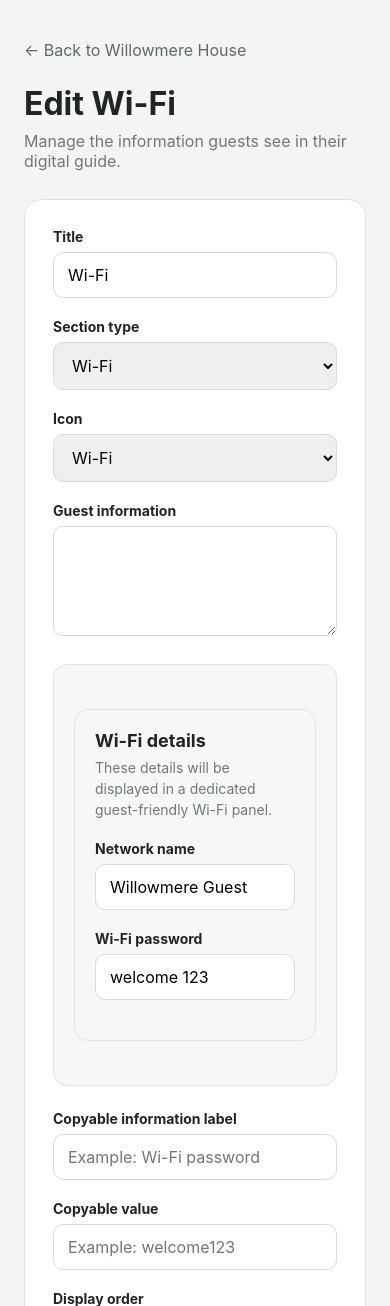
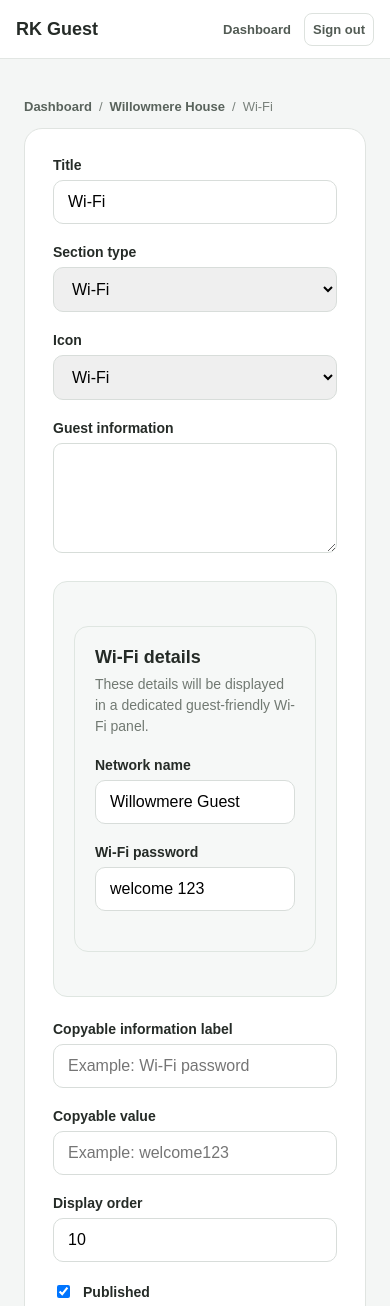
Before and after one commit to Ryan-Kilgariff/rk-guest, a Django app: a page that uses rk-guest/dashboard/templates/dashboard/section_form.html in a window 390 px wide. Shown: the top 1306 px of the page. Run offline with Django 5.2, Linux system fonts and the light colour scheme; a user stored in the database is signed in; data comes from the database, SQL or seed files in the repository; both versions use the stored data as it was after the commit.

Commit message:
Refactor dashboard layout and improve management navigation

```diff
--- /dev/null
+++ b/rk-guest/dashboard/templates/dashboard/base.html
@@ -0,0 +1,131 @@
+<!DOCTYPE html>
+<html lang="en">
+<head>
+    <meta charset="UTF-8">
+    <meta
+        name="viewport"
+        content="width=device-width, initial-scale=1.0"
+    >
+    <title>
+        {% block title %}
+            RK Guest
+        {% endblock %}
+    </title>
+    <style>
+        * {
+            box-sizing: border-box;
+        }
+        body {
+            margin: 0;
+            background: #f4f6f5;
+            color: #252b27;
+            font-family:
+                Arial,
+                Helvetica,
+                sans-serif;
+        }
+        .dashboard-header {
+            background: #ffffff;
+            border-bottom: 1px solid #e2e6e3;
+        }
+        .dashboard-header-inner {
+            width: min(1180px, calc(100% - 32px));
+            min-height: 64px;
+            margin: 0 auto;
+            display: flex;
+            align-items: center;
+            justify-content: space-between;
+            gap: 20px;
+        }
+        .dashboard-brand {
+            color: #252b27;
+            text-decoration: none;
+            font-size: 18px;
+            font-weight: 800;
+        }
+        .dashboard-nav {
+            display: flex;
+            align-items: center;
+            gap: 14px;
+        }
+        .dashboard-nav form {
+            margin: 0;
+        }
+        .dashboard-nav-link,
+        .dashboard-logout {
+            padding: 9px 12px;
+            border-radius: 8px;
+            font-size: 13px;
+            font-weight: 700;
+        }
+        .dashboard-nav-link {
+            color: #525b54;
+            text-decoration: none;
+        }
+        .dashboard-nav-link:hover {
+            background: #f2f5f3;
+        }
+        .dashboard-logout {
+            border: 1px solid #dde2de;
+            background: #ffffff;
+            color: #525b54;
+            cursor: pointer;
+        }
+        .dashboard-logout:hover {
+            background: #f2f5f3;
+        }
+        @media (max-width: 520px) {
+            .dashboard-header-inner {
+                min-height: 58px;
+            }
+            .dashboard-nav {
+                gap: 5px;
+            }
+            .dashboard-nav-link,
+            .dashboard-logout {
+                padding: 8px;
+            }
+        }
+        {% block extra_css %}
+        {% endblock %}
+    </style>
+</head>
+<body>
+    {% block dashboard_header %}
+    <header class="dashboard-header">
+        <div class="dashboard-header-inner">
+            <a
+                class="dashboard-brand"
+                href="{% url 'dashboard:home' %}"
+            >
+                RK Guest
+            </a>
+            <nav class="dashboard-nav">
+                <a
+                    href="{% url 'dashboard:home' %}"
+                    class="dashboard-nav-link"
+                >
+                    Dashboard
+                </a>
+                <form
+                    method="post"
+                    action="{% url 'logout' %}"
+                >
+                    {% csrf_token %}
+                    <button
+                        class="dashboard-logout"
+                        type="submit"
+                    >
+                        Sign out
+                    </button>
+                </form>
+            </nav>
+        </div>
+    </header>
+    {% endblock %}
+    {% block content %}
+    {% endblock %}
+    {% block extra_js %}
+    {% endblock %}
+</body>
+</html>
--- a/rk-guest/dashboard/templates/dashboard/section_form.html
+++ b/rk-guest/dashboard/templates/dashboard/section_form.html
@@ -1,6 +1,11 @@
-<!DOCTYPE html>
-<html lang="en">
-<head>
+{% extends "dashboard/base.html" %}
+{% block title %}
+    {% if section %}
+        Edit {{ section.title }} | RK Guest
+    {% else %}
+        Add guest section | RK Guest
+    {% endif %}
+{% endblock %}
     <meta charset="UTF-8">
     <meta
         name="viewport"
@@ -14,22 +19,7 @@
         {% endif %}
         | RK Guest
     </title>
-    <style>
-        * {
-            box-sizing: border-box;
-        }
-        body {
-            margin: 0;
-            font-family:
-                Inter,
-                system-ui,
-                -apple-system,
-                BlinkMacSystemFont,
-                "Segoe UI",
-                sans-serif;
-            background: #f3f5f4;
-            color: #202521;
-        }
+    {% block extra_css %}
         .container {
             max-width: 760px;
             margin: 0 auto;
@@ -294,35 +284,43 @@
             font-size: 13px;
             line-height: 1.5;
         }
-    </style>
-</head>
-<body>
+        .page-breadcrumbs {
+            display: flex;
+            align-items: center;
+            flex-wrap: wrap;
+            gap: 7px;
+            margin-bottom: 14px;
+            color: #7a827c;
+            font-size: 13px;
+        }
+        .page-breadcrumbs a {
+            color: #59635c;
+            text-decoration: none;
+            font-weight: 650;
+        }
+        .page-breadcrumbs a:hover {
+            text-decoration: underline;
+        }
+    {% endblock %}
+{% block content %}
 <main class="container">
-    <a
-        class="back"
-        href="{% url 'dashboard:property_manage' property.slug %}"
-    >
-        ← Back to {{ property.name }}
-    </a>
-    <h1>
-        {% if section %}
-            Edit {{ section.title }}
-        {% else %}
-            Add guest section
-        {% endif %}
-    </h1>
-    <p class="subtitle">
-        Manage the information guests see in their digital guide.
-    </p>
-        {% if messages %}
-        <div class="messages">
-            {% for message in messages %}
-                <div class="message {{ message.tags }}">
-                    {{ message }}
-                </div>
-            {% endfor %}
-        </div>
-    {% endif %}
+    <div class="page-breadcrumbs">
+        <a href="{% url 'dashboard:home' %}">
+            Dashboard
+        </a>
+        <span>/</span>
+        <a href="{% url 'dashboard:property_manage' property.slug %}">
+            {{ property.name }}
+        </a>
+        <span>/</span>
+        <span>
+            {% if section %}
+                {{ section.title }}
+            {% else %}
+                Add section
+            {% endif %}
+        </span>
+    </div>
     <section
         class="card"
         id="section-manager"
@@ -1128,6 +1126,8 @@
             </section>
         {% endif %}
 </main>
+{% endblock %}
+{% block extra_js %}
 <script>
 const sectionTypeSelect =
     document.getElementById("section_type");
@@ -1210,5 +1210,4 @@ const updateSectionTypeFields = () => {
         );
     }
 </script>
-</body>
-</html>
+{% endblock %}
--- a/rk-guest/dashboard/views.py
+++ b/rk-guest/dashboard/views.py
@@ -1046,6 +1046,12 @@ def section_item_edit(
             request,
             f"{item.title} was updated.",
         )
+        if section.section_type == "local_area":
+            anchor = "#local-area-items"
+        elif section.section_type == "faq":
+            anchor = "#faq-items"
+        else:
+            anchor = "#section-items"
         return redirect(
             reverse(
                 "dashboard:section_edit",
@@ -1054,7 +1060,7 @@ def section_item_edit(
                     "section_id": section.id,
                 },
             )
-            + "#section-items"
+            + anchor
         )
     return render(
         request,
```
Also changed, not shown: rk-guest/dashboard/templates/dashboard/home.html (+9 -24 lines), rk-guest/dashboard/templates/dashboard/property_manage.html (+53 -37 lines), rk-guest/dashboard/templates/dashboard/qr_location_detail.html (+39 -15 lines), rk-guest/dashboard/templates/dashboard/qr_location_form.html (+37 -51 lines), rk-guest/dashboard/templates/dashboard/section_item_form.html (+43 -27 lines), rk-guest/dashboard/templates/registration/login.html (+18 -42 lines), rk-guest/db.sqlite3.
